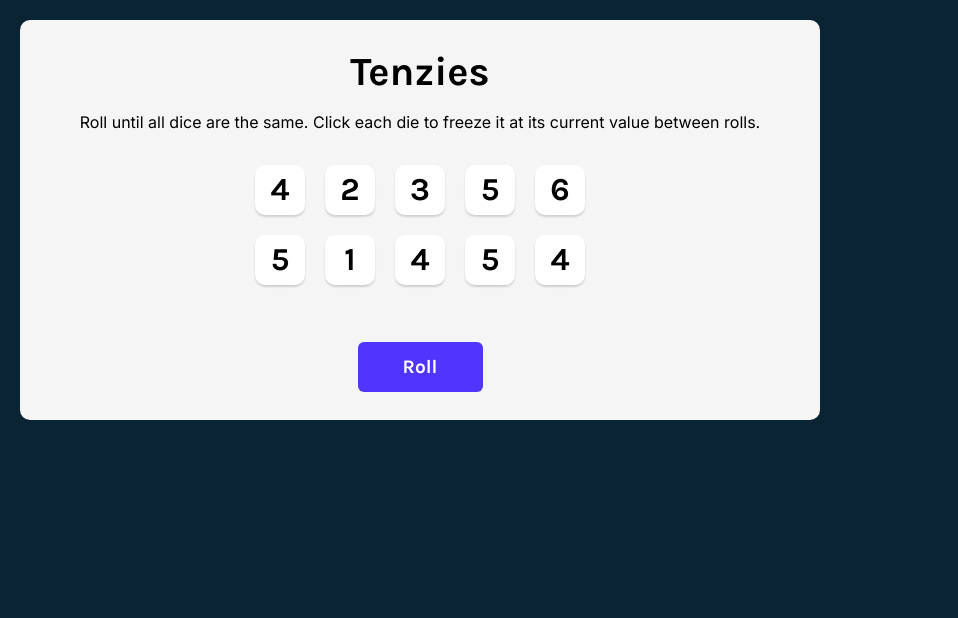
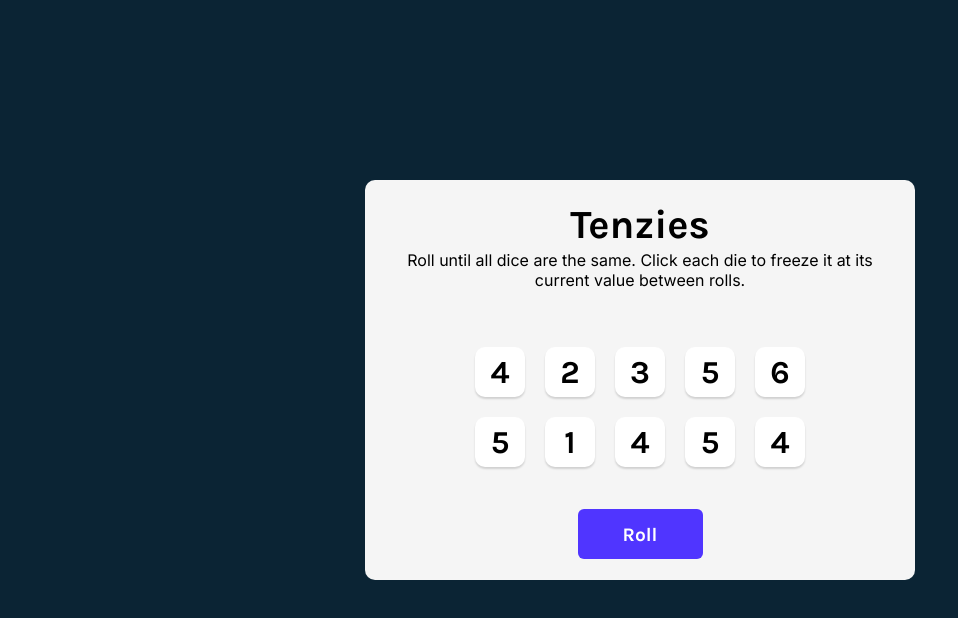
Before and after one commit to vvanovac-edu/tenzies-clone, a React (Create React App) app: page / in a window 1280 px wide. Shown: the top 618 px of the page, without its empty margins (0-958 px from the left). Built offline with nearby package versions, Linux system fonts and the light colour scheme; the HTML template or start-up script is replaced by a standard one.

Commit message:
additional styling

```diff
--- a/src/App.css
+++ b/src/App.css
@@ -3,11 +3,17 @@ main {
   flex-direction: column;
   justify-content: space-around;
   align-items: center;
-  max-width: 800px;
+  width: 90%;
+  max-width: 550px;
   height: 400px;
+  margin: 20vh auto 0;
   padding: 20px;
   background-color: #F5F5F5;
   border-radius: 10px;
+}
+
+.confetti {
+  margin: auto;
 }
 
 .title {
@@ -26,7 +32,7 @@ main {
   display: grid;
   grid-template: auto auto / repeat(5, 1fr);
   gap: 20px;
-  margin-bottom: 40px;
+  margin: 40px;
 }
 
 .roll-button {
--- a/src/App.js
+++ b/src/App.js
@@ -73,7 +73,7 @@ export default function App() {
 
   return (
     <main>
-      {tenzies && <Confetti />}
+      {tenzies && <Confetti className="confetti" />}
       <h1 className="title">Tenzies</h1>
       <p className="instructions">
         Roll until all dice are the same. Click each die to freeze it at its current value between rolls.
```
